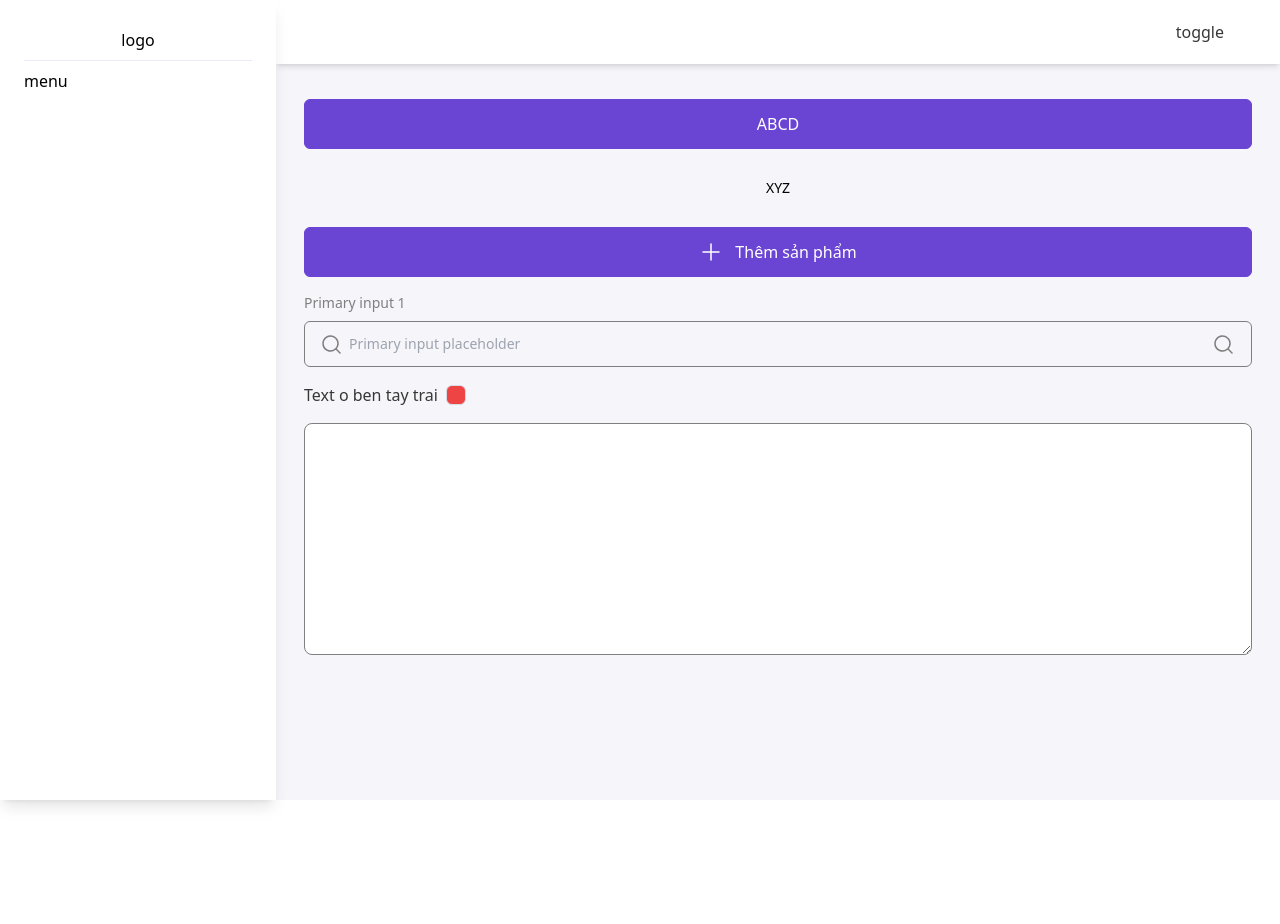
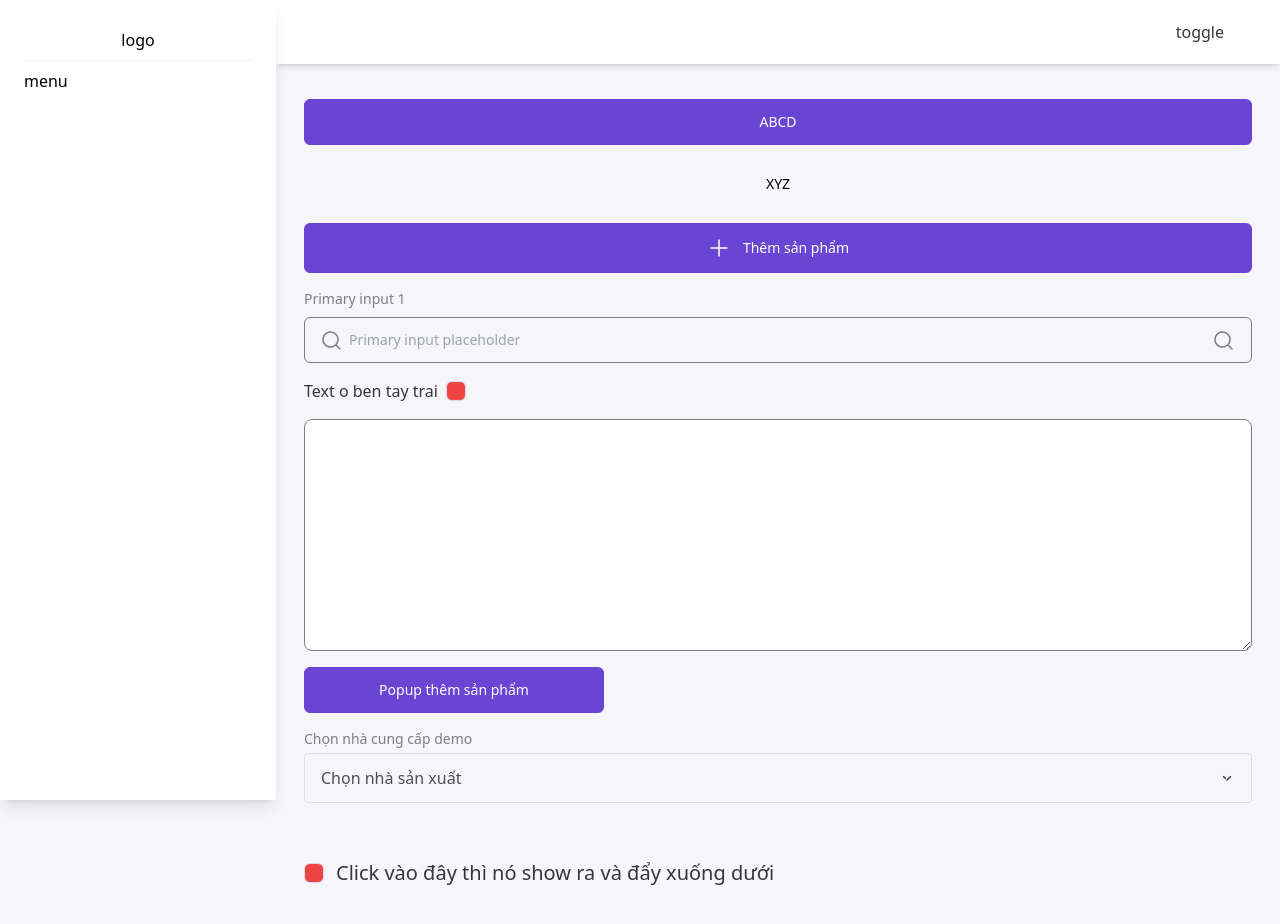
Before and after one commit to ducyb782001/imsd-capstoneproject-fe, a Next.js app: page /testPage in a window 1280 px wide. Shown: the top 924 px of the page. Before the commit the page ends 800 px from the top, so only its background shows below. Built offline with nearby package versions, Linux system fonts and the light colour scheme; what tailwindcss-question-mark would draw is missing.

Commit message:
Demo dropdown and demo popup and demo showhide text

```diff
--- /dev/null
+++ b/src/components/DemoDropDown.tsx
@@ -0,0 +1,143 @@
+import { motion } from "framer-motion"
+import React, { useEffect, useRef, useState } from "react"
+import { search } from "../lib/search"
+import ArrowDownIcon from "./icons/ArrowDownIcon"
+import SearchIcon from "./icons/SearchIcon"
+
+function DemoDropDown({
+  title,
+  listDropdown,
+  showing,
+  setShowing,
+  textDefault,
+}) {
+  const node = useRef()
+  const [isOpen, toggleOpen] = useState(false)
+  const [searchInput, setSearchInput] = useState("")
+  const listResult = search(searchInput, listDropdown, title)
+
+  const toggleOpenMenu = () => {
+    if (listDropdown?.length > 0) {
+      toggleOpen(!isOpen)
+    }
+  }
+
+  const handleClickOutside = (e) => {
+    // @ts-ignore
+    if (node.current && node.current?.contains(e.target)) {
+      return
+    }
+    toggleOpen(false)
+  }
+
+  useEffect(() => {
+    if (isOpen) {
+      document.addEventListener("mousedown", handleClickOutside)
+    } else {
+      document.removeEventListener("mousedown", handleClickOutside)
+    }
+
+    return () => {
+      document.removeEventListener("mousedown", handleClickOutside)
+    }
+  }, [isOpen])
+
+  const subMenuAnimate = {
+    enter: {
+      opacity: 1,
+      rotateX: 0,
+      transition: {
+        duration: 0.2,
+      },
+      display: "block",
+    },
+    exit: {
+      opacity: 0,
+      rotateX: -15,
+      transition: {
+        duration: 0.2,
+        delay: 0.05,
+      },
+      transitionEnd: {
+        display: "none",
+      },
+    },
+  }
+
+  return (
+    <motion.div className="relative text-[#4F4F4F]">
+      <div ref={node}>
+        <p className="mb-1 text-sm text-gray">{title}</p>
+
+        <div
+          onClick={toggleOpenMenu}
+          className="flex items-center justify-between gap-1 px-4 py-3 border rounded cursor-pointer border-grayLight hover:border-primary smooth-transform"
+        >
+          <div className="flex items-center gap-1">
+            <p className="">{showing?.name || showing || textDefault}</p>
+          </div>
+          <ArrowDownIcon color="#373737" />
+        </div>
+      </div>
+
+      <motion.div
+        initial="exit"
+        animate={isOpen ? "enter" : "exit"}
+        variants={subMenuAnimate}
+        className={`absolute right-0 w-full shadow-md mt-2`}
+        style={{
+          // position: "absolute",
+          // top: 40,
+          // right: 0,
+          borderRadius: 5,
+          backgroundColor: "#ECF1F4",
+          transformOrigin: "50% -30px",
+          zIndex: 1,
+        }}
+      >
+        <DropdownSearch
+          onClick={toggleOpenMenu}
+          onChange={(e) => setSearchInput(e.target.value)}
+          className=""
+          placeholder="Search"
+        />
+        <div
+          id="list-dropdown"
+          className="smooth-transform z-50 flex w-full min-w-[209px] flex-col gap-1  bg-[#fff] py-3  max-h-[250px] overflow-y-auto"
+        >
+          {listResult?.map((i, index) => (
+            <DropDownItem key={index} data={i} setShowing={setShowing} />
+          ))}
+        </div>
+      </motion.div>
+    </motion.div>
+  )
+}
+
+export default DemoDropDown
+
+function DropDownItem({ data, setShowing }) {
+  return (
+    <div
+      onClick={() => setShowing(data)}
+      className="w-full px-4 py-3 text-sm cursor-pointer bg-opacity-20 hover:bg-[#EFEAFA] smooth-transform"
+    >
+      {data?.name || data}
+    </div>
+  )
+}
+
+function DropdownSearch({ className = "", ...props }) {
+  return (
+    <div className={`relative w-full ${className}`}>
+      <div className="absolute top-3 left-3">
+        <SearchIcon />
+      </div>
+      <input
+        {...props}
+        type="text"
+        className="w-full py-3 pl-10 pr-3 outline-none smooth-transform"
+      />
+    </div>
+  )
+}
--- /dev/null
+++ b/src/components/DemoPopup.tsx
@@ -0,0 +1,63 @@
+import { DialogOverlay } from "@reach/dialog"
+import { AnimatePresence, motion } from "framer-motion"
+import React, { useState } from "react"
+import CloseDialogIcon from "./icons/CloseDialogIcon"
+import MotionDialogContent from "./MotionDialogContent"
+import PrimaryBtn from "./PrimaryBtn"
+import SecondaryBtn from "./SecondaryBtn"
+import SmallTitle from "./SmallTitle"
+
+function DemoPopup({ className = "" }) {
+  const [showDialog, setShowDialog] = useState(false)
+  const open = () => setShowDialog(true)
+  const close = () => setShowDialog(false)
+  const handleSaveBtn = () => {
+    close()
+  }
+
+  return (
+    <div className={`${className}`}>
+      <PrimaryBtn onClick={open}>Popup thêm sản phẩm</PrimaryBtn>
+      <AnimatePresence>
+        {showDialog && (
+          <DialogOverlay
+            onDismiss={close}
+            className="z-50 flex items-center justify-center"
+          >
+            {/* @ts-ignore */}
+            <MotionDialogContent
+              aria-label="Deposit popup"
+              initial={{ opacity: 0 }}
+              animate={{ opacity: 1 }}
+              exit={{ opacity: 0 }}
+              className="z-50 min-w-[343px] md:min-w-[536px] !bg-transparent"
+              style={{ width: 350 }}
+            >
+              <motion.div
+                className="flex flex-col bg-white rounded-lg"
+                initial={{ y: +30 }}
+                animate={{ y: 0 }}
+              >
+                <div className="flex items-center justify-between p-4 md:p-6 bg-[#F6F5FA] rounded-t-lg">
+                  <SmallTitle>Xác nhận hành động</SmallTitle>
+                  <CloseDialogIcon onClick={close} className="cursor-pointer" />
+                </div>
+
+                <div className="px-6 mt-3 text-base text-[#4F4F4F] py-5">
+                  Bạn có chắc chắc muốn hủy sản phẩm vừa nhập không
+                </div>
+
+                <div className="flex items-center justify-end gap-4 px-6 mt-3 mb-4">
+                  <PrimaryBtn className="w-[164px]">Xác nhận</PrimaryBtn>
+                  <SecondaryBtn className="w-[70px]">Hủy</SecondaryBtn>
+                </div>
+              </motion.div>
+            </MotionDialogContent>
+          </DialogOverlay>
+        )}
+      </AnimatePresence>
+    </div>
+  )
+}
+
+export default DemoPopup
--- a/src/components/PrimaryBtn.tsx
+++ b/src/components/PrimaryBtn.tsx
@@ -12,7 +12,7 @@ function PrimaryBtn({
     <button
       {...props}
       onClick={onClick}
-      className={`bg-primary w-full rounded-md text-white border border-primary font-medium py-3 px-4 active:bg-primaryDark active:border-pribg-primaryDark disabled:opacity-40 disabled:cursor-not-allowed smooth-transform flex justify-center items-center gap-3 text-base ${className}`}
+      className={`bg-primary w-full rounded-md text-white border border-primary font-medium py-3 px-4 active:bg-primaryDark active:border-pribg-primaryDark disabled:opacity-40 disabled:cursor-not-allowed smooth-transform flex justify-center items-center gap-3 text-sm ${className}`}
     >
       {accessoriesLeft && <div className="">{accessoriesLeft}</div>}
       {children}
--- /dev/null
+++ b/src/components/SmallTitle.tsx
@@ -0,0 +1,13 @@
+import React from "react"
+
+function SmallTitle({ className = "", children }) {
+  return (
+    <p
+      className={`text-base md:text-xl font-semibold text-grayDark ${className}`}
+    >
+      {children}
+    </p>
+  )
+}
+
+export default SmallTitle
--- a/src/components/TestPage.tsx
+++ b/src/components/TestPage.tsx
@@ -1,4 +1,7 @@
-import React from "react"
+import { AnimatePresence, motion } from "framer-motion"
+import React, { useState } from "react"
+import DemoDropDown from "./DemoDropDown"
+import DemoPopup from "./DemoPopup"
 import PlusIcon from "./icons/PlusIcon"
 import SearchIcon from "./icons/SearchIcon"
 import PrimaryBtn from "./PrimaryBtn"
@@ -7,9 +10,24 @@ import PrimaryInputCheckbox from "./PrimaryInputCheckbox"
 import PrimaryTextArea from "./PrimaryTextArea"
 import SecondaryBtn from "./SecondaryBtn"
 
+const listNhaCungCapDemo = [
+  { id: "1", name: "Chinh Bac" },
+  { id: "2", name: "ABCD" },
+]
+
+const variants = {
+  open: { opacity: 1, height: "auto" },
+  collapsed: {
+    opacity: 0,
+    height: 0,
+  },
+}
+
 function TestPage(props) {
+  const [nhaCungCapSelected, setNhaCungCapSelected] = useState<any>()
+  const [isShowBelow, setIsShowBelow] = useState(false)
   return (
-    <div className="flex flex-col gap-4">
+    <div className="flex flex-col gap-4 mb-20">
       <PrimaryBtn>ABCD</PrimaryBtn>
       <SecondaryBtn className="border-transparent hover:bg-transparent">
         XYZ
@@ -25,6 +43,39 @@ function TestPage(props) {
       />
       <PrimaryInputCheckbox accessoriesLeft={"Text o ben tay trai"} />
       <PrimaryTextArea />
+      <DemoPopup className="w-[300px]" />
+      <DemoDropDown
+        title="Chọn nhà cung cấp demo"
+        listDropdown={listNhaCungCapDemo}
+        textDefault={"Chọn nhà sản xuất"}
+        showing={nhaCungCapSelected}
+        setShowing={setNhaCungCapSelected}
+      />
+      <div className="mt-10">
+        <PrimaryInputCheckbox
+          accessoriesRight={
+            <p className="text-xl">
+              Click vào đây thì nó show ra và đẩy xuống dưới
+            </p>
+          }
+          onClick={() => setIsShowBelow(!isShowBelow)}
+        />
+        <AnimatePresence initial={false}>
+          {isShowBelow && (
+            <motion.div
+              initial="collapsed"
+              animate="open"
+              exit="collapsed"
+              variants={variants}
+              transition={{
+                duration: 0.2,
+              }}
+            >
+              <div className="h-[50px]">Cục nó show thêm khi ấn</div>
+            </motion.div>
+          )}
+        </AnimatePresence>
+      </div>
     </div>
   )
 }
--- /dev/null
+++ b/src/components/icons/ArrowDownIcon.tsx
@@ -0,0 +1,24 @@
+import React from 'react'
+
+function ArrowDownIcon({ color, ...props }) {
+  return (
+    <svg
+      width={16}
+      height={16}
+      viewBox="0 0 16 16"
+      fill="none"
+      xmlns="http://www.w3.org/2000/svg"
+      {...props}
+    >
+      <path
+        d="M4.667 6.668l1.667 1.667M8 10l3.334-3.333"
+        stroke={color}
+        strokeWidth={1.5}
+        strokeLinecap="round"
+        strokeLinejoin="round"
+      />
+    </svg>
+  )
+}
+
+export default ArrowDownIcon
--- /dev/null
+++ b/src/components/icons/CloseDialogIcon.tsx
@@ -0,0 +1,21 @@
+import React from "react"
+
+function CloseDialogIcon({ color = "#7F7F7F", ...props }) {
+  return (
+    <svg
+      width={28}
+      height={28}
+      viewBox="0 0 28 28"
+      fill="none"
+      xmlns="http://www.w3.org/2000/svg"
+      {...props}
+    >
+      <path
+        d="M7.189 19.05c-.37.37-.387 1.03.008 1.416.387.386 1.046.378 1.415.009l5.38-5.388 5.387 5.388a1.016 1.016 0 001.415-.01c.378-.395.387-1.036 0-1.414l-5.379-5.388 5.38-5.379a1.008 1.008 0 000-1.415c-.396-.378-1.038-.387-1.416-.009l-5.388 5.388L8.612 6.86c-.369-.369-1.037-.386-1.415.01-.386.386-.378 1.045-.008 1.414l5.387 5.38L7.19 19.05z"
+        fill={color}
+      />
+    </svg>
+  )
+}
+
+export default CloseDialogIcon
```
